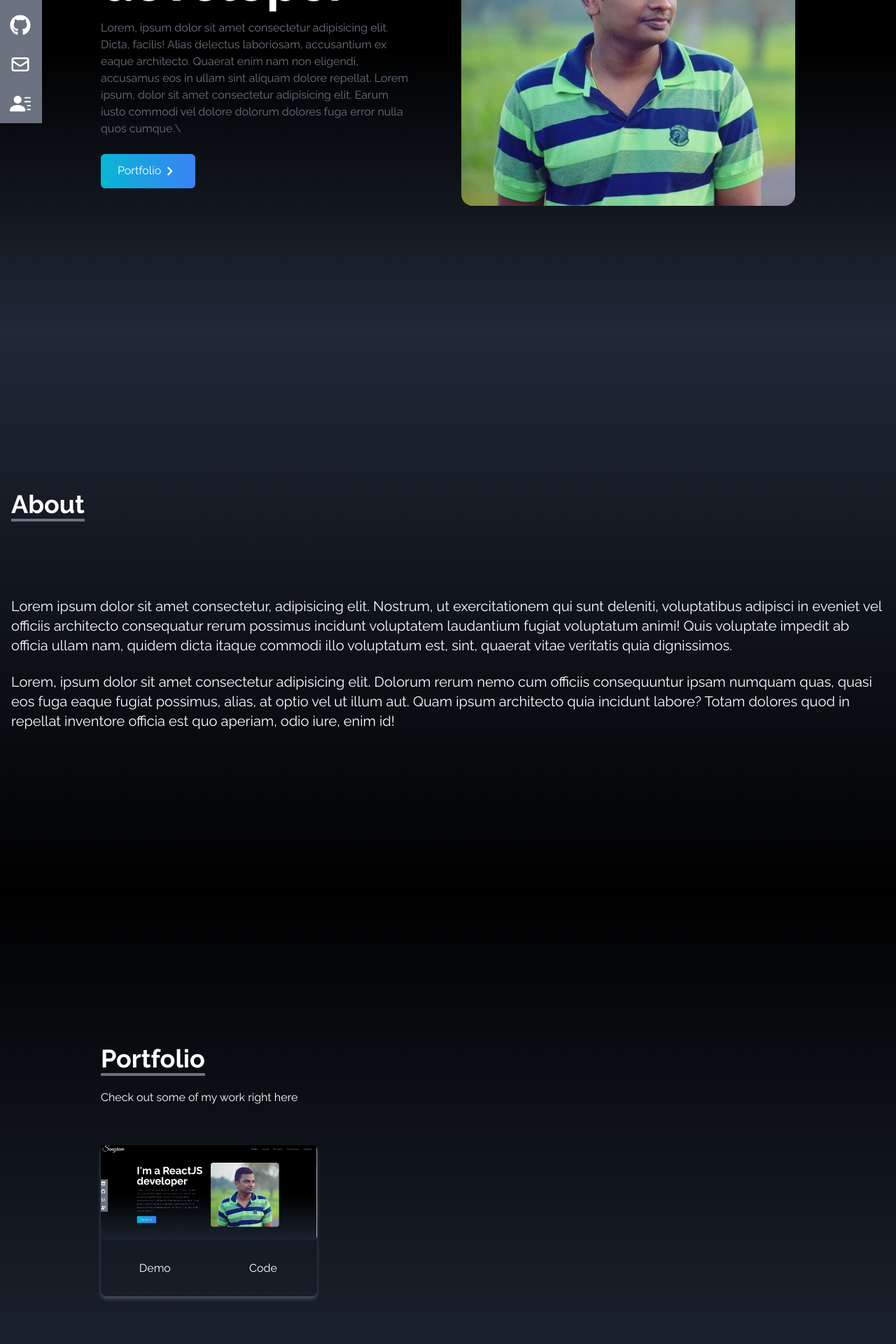
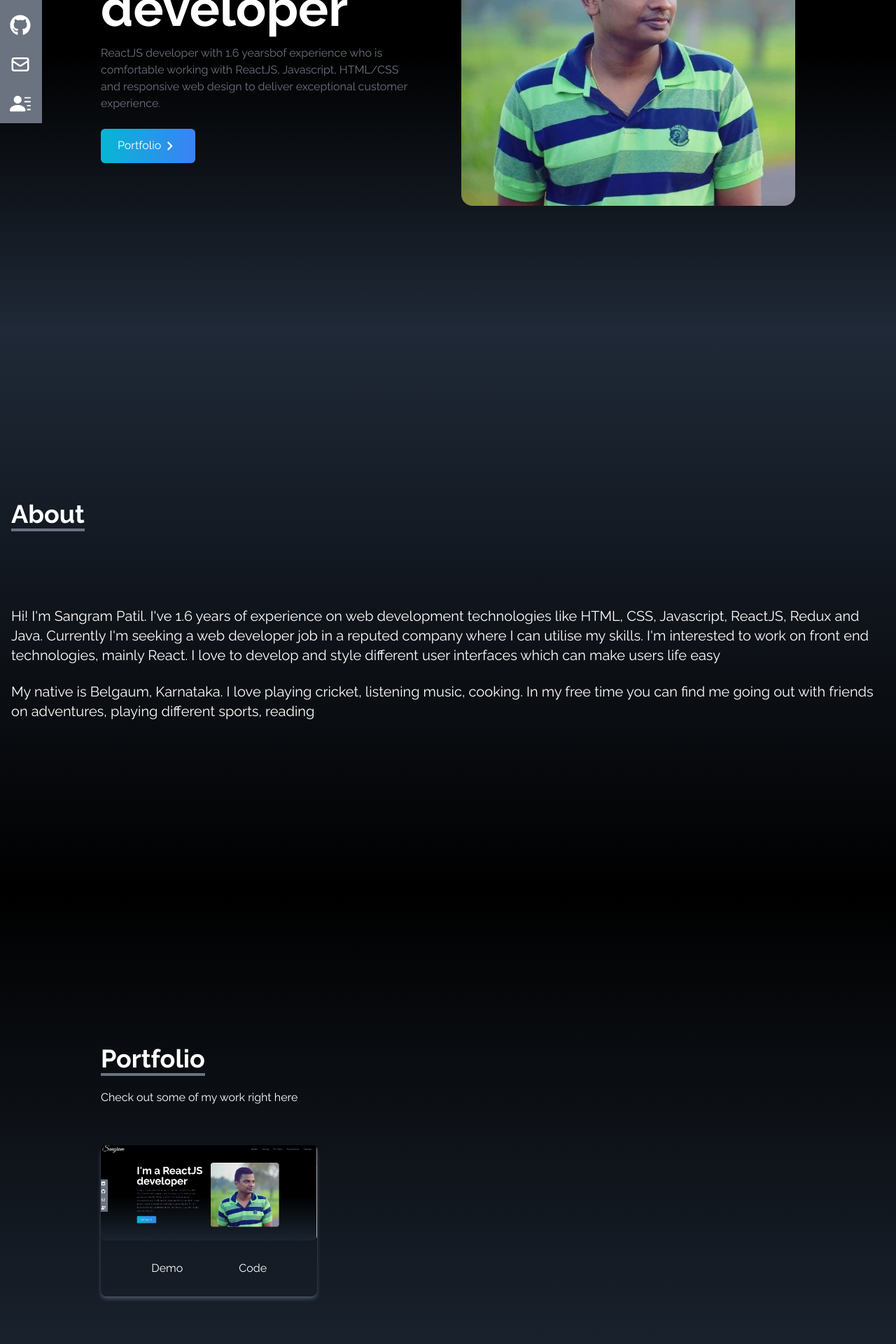
Before and after one commit to sangrampatil1098/portfolio, a React (Create React App) app: page / in a window 1280 px wide. Shown: the part 328-2248 px from the top of the page at 70% size. Built offline with nearby package versions, Linux system fonts and the light colour scheme; the HTML template or start-up script is replaced by a standard one.

Commit message:
updating content

```diff
--- a/src/Components/About.jsx
+++ b/src/Components/About.jsx
@@ -10,9 +10,9 @@ const About = () => {
             <div className='pb-8'>
                 <p className='text-4xl font-bold inline border-b-4 border-gray-500'>About</p>
             </div>
-            <p className='text-xl mt-20'>Lorem ipsum dolor sit amet consectetur, adipisicing elit. Nostrum, ut exercitationem qui sunt deleniti, voluptatibus adipisci in eveniet vel officiis architecto consequatur rerum possimus incidunt voluptatem laudantium fugiat voluptatum animi! Quis voluptate impedit ab officia ullam nam, quidem dicta itaque commodi illo voluptatum est, sint, quaerat vitae veritatis quia dignissimos.</p>
+            <p className='text-xl mt-20'>Hi! I'm Sangram Patil. I've 1.6 years of experience on web development technologies like HTML, CSS, Javascript, ReactJS, Redux and Java. Currently I'm seeking a web developer job in a reputed company where I can utilise my skills. I'm interested to work on front end technologies, mainly React. I love to develop and style different user interfaces which can make users life easy</p>
             <br />
-            <p className='text-xl'>Lorem, ipsum dolor sit amet consectetur adipisicing elit. Dolorum rerum nemo cum officiis consequuntur ipsam numquam quas, quasi eos fuga eaque fugiat possimus, alias, at optio vel ut illum aut. Quam ipsum architecto quia incidunt labore? Totam dolores quod in repellat inventore officia est quo aperiam, odio iure, enim id!</p>
+            <p className='text-xl'>My native is Belgaum, Karnataka. I love playing cricket, listening music, cooking. In my free time you can find me going out with friends on adventures, playing different sports, reading</p>
         </div>
     </div>
   )
--- a/src/Components/Home.jsx
+++ b/src/Components/Home.jsx
@@ -11,7 +11,7 @@ const Home = () => {
       <div className='max-w-screen-lg mx-auto flex flex-col items-center justify-center h-full px-4 md:flex-row'>
         <div className='flex flex-col justify-center h-full'>
             <h2 className='text-4xl sm:text-7xl font-bold text-white'>I'm a ReactJS developer</h2>
-            <p className='text-gray-500 py-4 max-w-md'>Lorem, ipsum dolor sit amet consectetur adipisicing elit. Dicta, facilis! Alias delectus laboriosam, accusantium ex eaque architecto. Quaerat enim nam non eligendi, accusamus eos in ullam sint aliquam dolore repellat. Lorem ipsum, dolor sit amet consectetur adipisicing elit. Earum iusto commodi vel dolore dolorum dolores fuga error nulla quos cumque.\</p>
+            <p className='text-gray-500 py-4 max-w-md'>ReactJS developer with 1.6 yearsbof experience who is comfortable working with ReactJS, Javascript, HTML/CSS and responsive web design to deliver exceptional customer experience.</p>
             <div>
                 <Link to="portfolio" smooth duration={500} className='group text-white w-fit px-6 py-3 my-2 flex items-center rounded-md bg-gradient-to-r from-cyan-500 to-blue-500 cursor-pointer'>
                     Portfolio
--- a/src/Components/Portfolio.jsx
+++ b/src/Components/Portfolio.jsx
@@ -30,12 +30,16 @@ const Portfolio = () => {
                     className="rounded-md duration-200 hover:scale-105"
                   />
                   <div className="flex items-center justify-center">
-                    <button className="w-1/2 px-6 py-3 m-4 duration-200 hover:scale-105">
+                    <a href="https://main--peaceful-entremet-34d073.netlify.app/" target="_blank" rel="noreferrer">
+                    <button className="w-1/2 px-6 py-3 m-4 duration-200 hover:scale-105" >
                       Demo
                     </button>
+                    </a>
+                    <a href="https://github.com/sangrampatil1098/portfolio" target="_blank" rel="noreferrer">
                     <button className="w-1/2 px-6 py-3 m-4 duration-200 hover:scale-105">
                       Code
                     </button>
+                    </a>
                   </div>
                 </div>
               ))}
```
